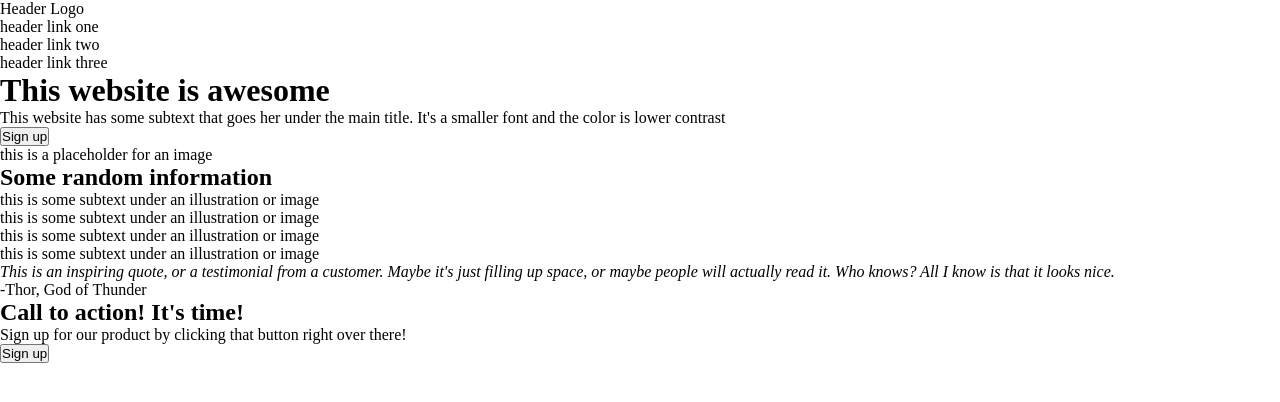
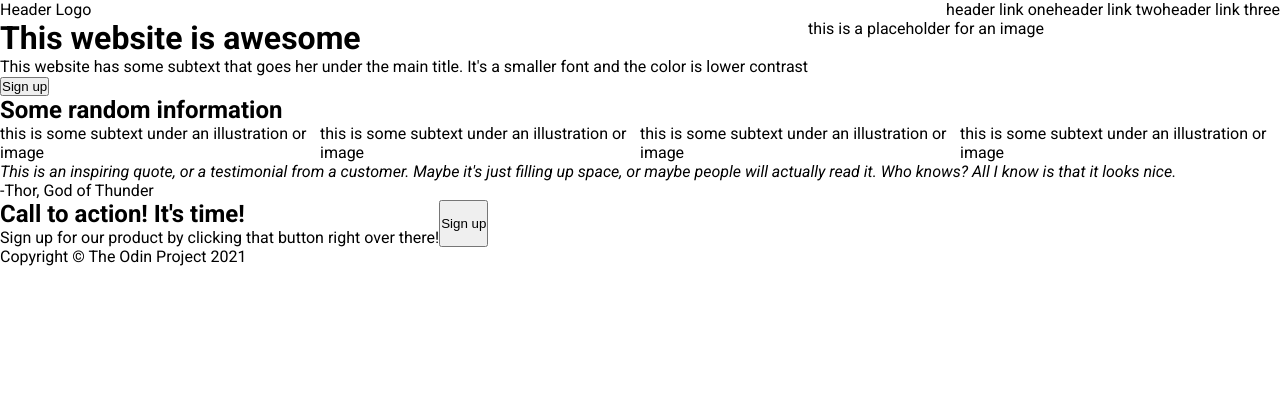
Before and after one commit to lejdenlazaro/odin-landing, a plain HTML site: page index.html in a window 1280 px wide. Drawn offline with Linux system fonts and the light colour scheme.

Commit message:
Add initial layout to landing page

```diff
--- a/index.html
+++ b/index.html
@@ -10,11 +10,13 @@
     <div class="header">
       <div class="menu">
         <div class="logo">Header Logo</div>
-        <ul>
-          <li><a href="">header link one</a></li>
-          <li><a href="">header link two</a></li>
-          <li><a href="">header link three</a></li>
-        </ul>
+        <div class="links">
+          <ul>
+            <li><a href="">header link one</a></li>
+            <li><a href="">header link two</a></li>
+            <li><a href="">header link three</a></li>
+          </ul>
+        </div>
       </div>
       <div class="header-content">
         <div class="signup">
@@ -82,7 +84,7 @@
         </class>
         <button>Sign up</button>
       </div>
-      <div class="copyright"></div>
+      <div class="copyright">Copyright © The Odin Project 2021</div>
     </div>
   </body>
 </html>
--- a/styles/style.css
+++ b/styles/style.css
@@ -1,3 +1,5 @@
+@import url("https://fonts.googleapis.com/css2?family=Roboto:ital,wght@0,100..900;1,100..900&display=swap");
+
 * {
   margin: 0;
   padding: 0;
@@ -5,6 +7,7 @@
 }
 
 body {
+  font-family: "Roboto", sans-serif;
   display: flex;
   flex-direction: column;
 }
@@ -17,3 +20,29 @@ a {
   color: black;
   text-decoration: none;
 }
+
+/* Header */
+.menu {
+  display: flex;
+  justify-content: space-between;
+}
+
+.links ul {
+  display: flex;
+}
+
+.header-content {
+  display: flex;
+}
+
+/* Information */
+.figures {
+  display: flex;
+}
+
+/* Quote */
+
+/* Footer */
+.call-to-action-container {
+  display: flex;
+}
```
